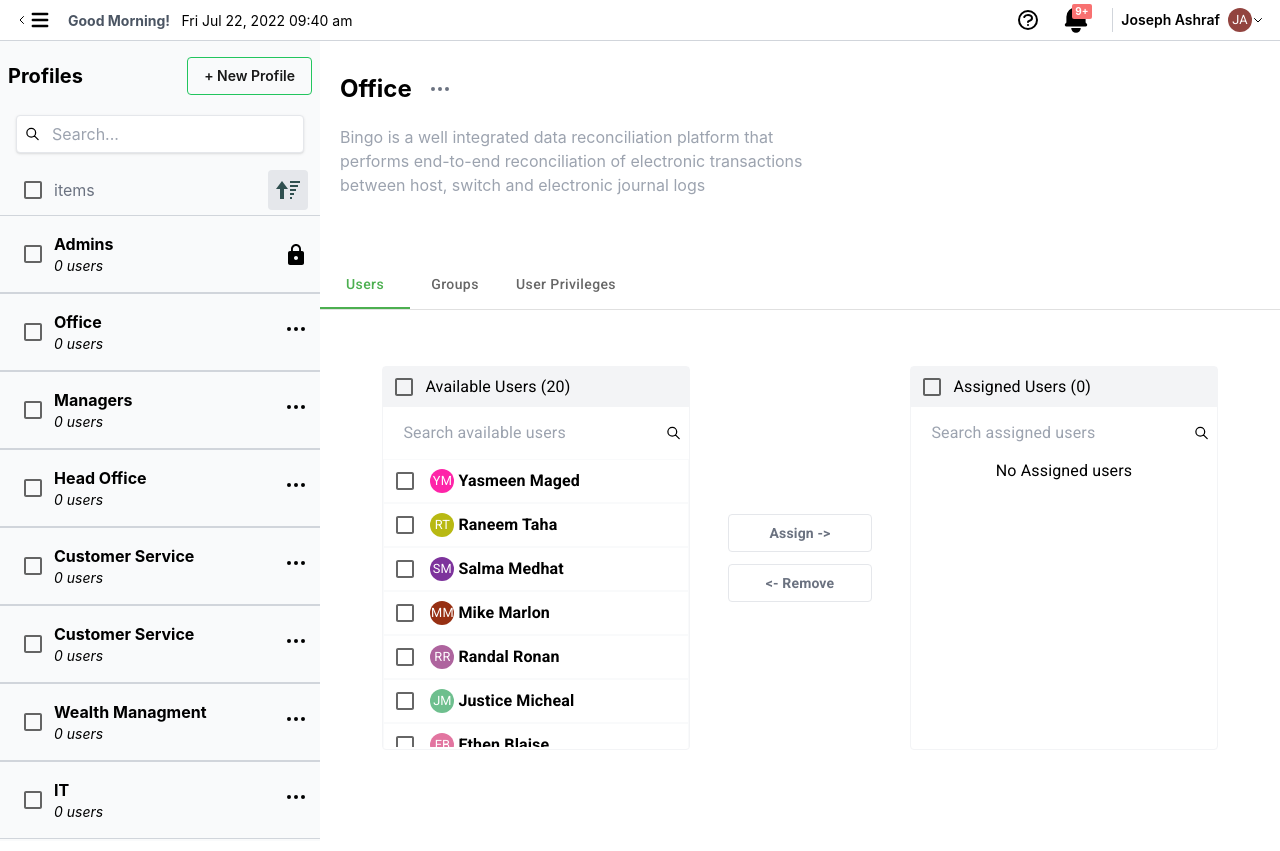
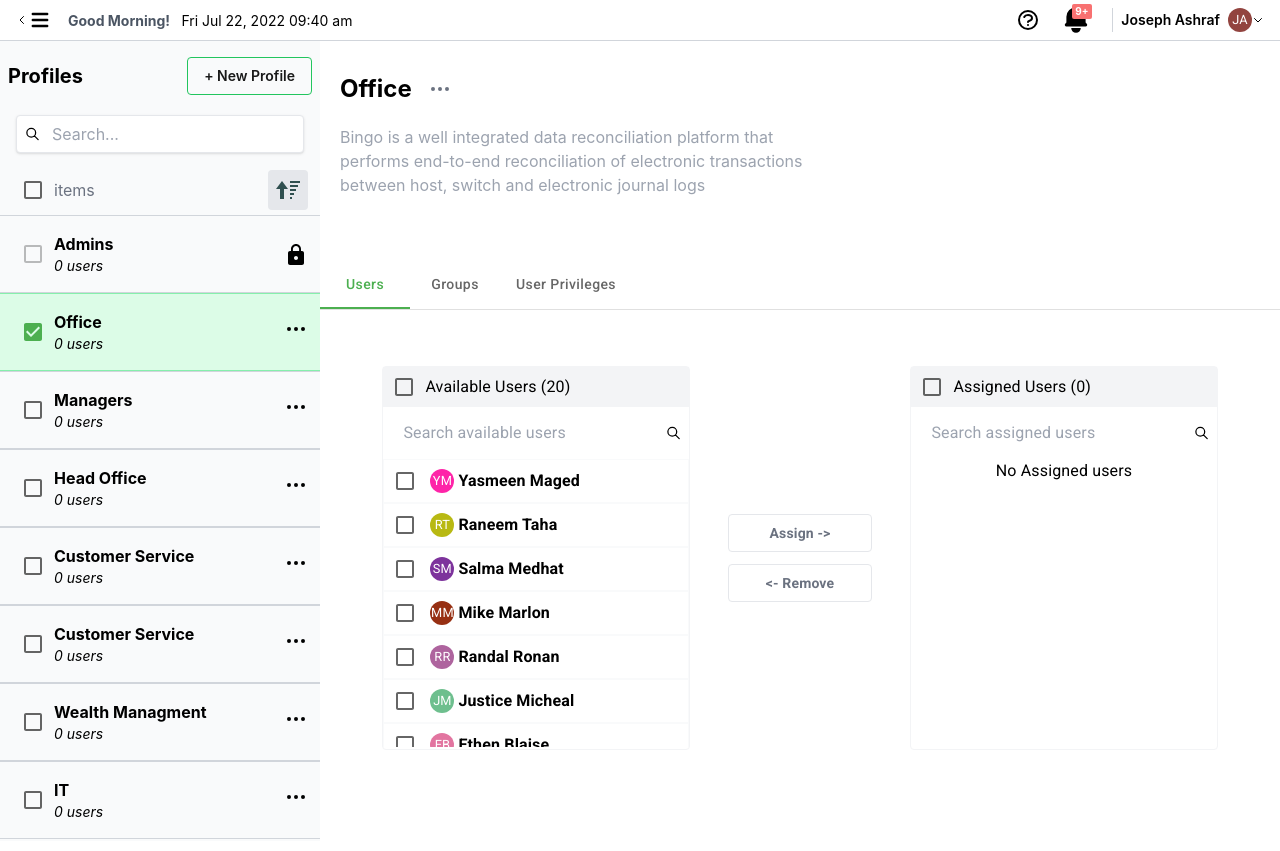
Before and after one commit to joeFathalla/user-type-try, a React (Create React App) app: page / in a window 1280 px wide. Built offline with nearby package versions, Linux system fonts and the light colour scheme.

Commit message:
fixing some bugs in selecting highlight

```diff
--- a/src/components/Layout/SideBar.js
+++ b/src/components/Layout/SideBar.js
@@ -8,7 +8,12 @@ import Checkbox from "@mui/material/Checkbox";
 import { SearchIcon } from "@heroicons/react/outline";
 import SideBarItem from "./SideBarItem";
 
-const Sidebar = ({ isOpen, items, selectProfileHandler }) => {
+const Sidebar = ({
+  isOpen,
+  items,
+  selectProfileHandler,
+  selectedProfileId
+}) => {
   const navRef = useRef();
   const [searchText, setSearchText] = useState("");
   const [allItems, setAllItems] = useState(items);
@@ -106,6 +111,7 @@ const Sidebar = ({ isOpen, items, selectProfileHandler }) => {
                     item={item}
                     key={item.id}
                     selectItem={selectProfileHandler}
+                    selectedId={selectedProfileId}
                   />
                 ))}
               </div>
--- a/src/components/Layout/SideBarItem.js
+++ b/src/components/Layout/SideBarItem.js
@@ -5,15 +5,21 @@ import { Menu } from "@headlessui/react";
 import { DotsHorizontalIcon } from "@heroicons/react/outline";
 import CustomDropdownMenu from "../Shared/CustomDropdownMenu";
 
-function SideBarItem({ item, selectItem }) {
+function SideBarItem({ item, selectItem, selectedId }) {
   const [itemSelected, setItemSelected] = useState(false);
-  const [menuIsOpened, setMenuIsOpened] = useState(false);
   return (
-    <div className="py-2 border-y-[1px] border-gray-300 w-full m-0">
+    <div
+      className={
+        item.id === selectedId
+          ? "py-2 border-y-[1px] border-green-300 w-full m-0 bg-green-100"
+          : "py-2 border-y-[1px] border-gray-300 w-full m-0 hover:bg-green-100 hover:border-green-300"
+      }
+    >
       <div className="flex justify-around items-center px-3 py-2 w-full m-0">
         <Checkbox
-          checked={itemSelected}
-          onChange={(e) => setItemSelected(e.target.checked)}
+          checked={item.id === selectedId}
+          disabled={item.isLocked}
+          onChange={(e) => selectItem(item)}
           inputProps={{ "aria-label": "controlled" }}
         />
         <div className="flex-1">
--- a/src/components/SingleProfile/SingleUser.js
+++ b/src/components/SingleProfile/SingleUser.js
@@ -15,7 +15,13 @@ function SingleUser({ user, selectedUsers, selectedUserHandler }) {
   };
 
   return (
-    <div className="flex justify-around items-center border border-gray-50 space-x-1">
+    <div
+      className={
+        selectedUsers.findIndex((u) => u.id === user.id) !== -1
+          ? "flex justify-around items-center border border-green-300 space-x-1 bg-green-100"
+          : "flex justify-around items-center border border-gray-50 space-x-1"
+      }
+    >
       <div>
         <Checkbox
           checked={selectedUsers.findIndex((u) => u.id === user.id) !== -1}
--- a/src/views/Home.js
+++ b/src/views/Home.js
@@ -25,6 +25,7 @@ function Home() {
           isOpen={isOpen}
           items={profiles}
           selectProfileHandler={selectProfileHandler}
+          selectedProfileId={selectedProfile.id}
         />
         <div className="flex-1 h-full">
           <SingleProfile profile={selectedProfile} />
```
